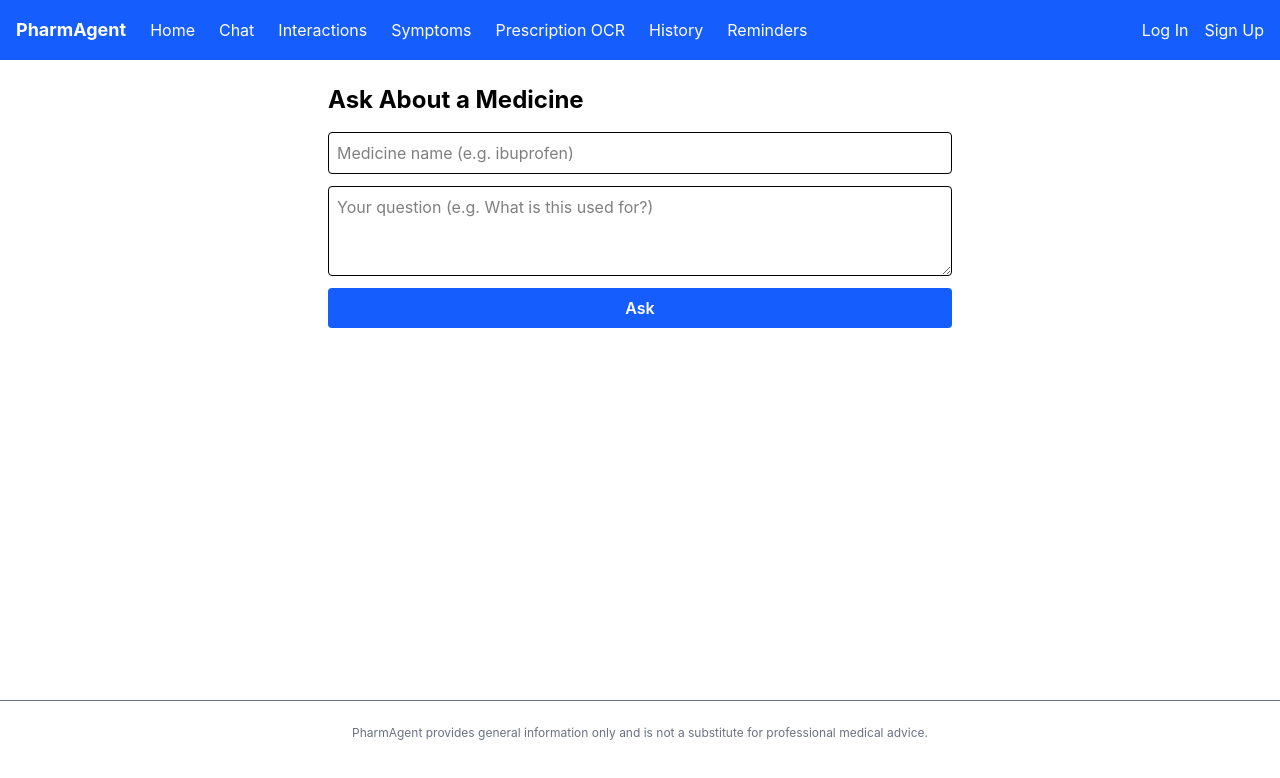
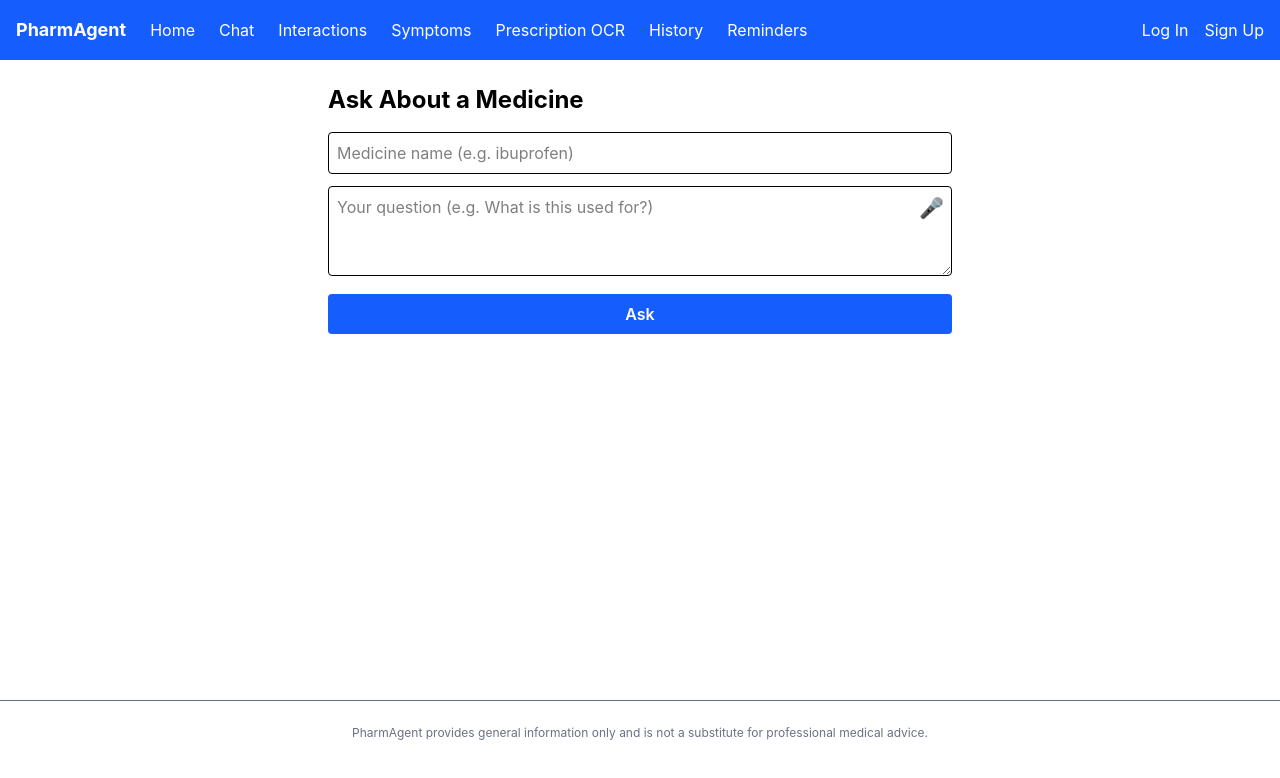
Before and after one commit to SharadaBende/pharmagent-ai-medicine-assistant, a React app in the folder frontend/: page /chat in a window 1280 px wide. Shown: the top 778 px of the page. Built offline with nearby package versions, Linux system fonts and the light colour scheme; the HTML template or start-up script is replaced by a standard one.

Commit message:
Add voice input to Chat page using Web Speech API

```diff
--- a/frontend/src/pages/Chat.jsx
+++ b/frontend/src/pages/Chat.jsx
@@ -1,4 +1,4 @@
-import { useState } from 'react'
+import { useState, useRef } from 'react'
 import axios from 'axios'
 import { useAuth } from '../context/AuthContext'
 
@@ -9,6 +9,34 @@ function Chat() {
   const [loading, setLoading] = useState(false)
   const [error, setError] = useState('')
   const { token } = useAuth()
+  const [isListening, setIsListening] = useState(false)
+const recognitionRef = useRef(null)
+
+const startListening = () => {
+  const SpeechRecognition = window.SpeechRecognition || window.webkitSpeechRecognition
+
+  if (!SpeechRecognition) {
+    alert('Voice input is not supported in this browser. Try Chrome.')
+    return
+  }
+
+  const recognition = new SpeechRecognition()
+  recognition.lang = 'en-US'
+  recognition.interimResults = false
+  recognition.maxAlternatives = 1
+
+  recognition.onstart = () => setIsListening(true)
+  recognition.onend = () => setIsListening(false)
+  recognition.onerror = () => setIsListening(false)
+
+  recognition.onresult = (event) => {
+    const transcript = event.results[0][0].transcript
+    setQuestion((prev) => (prev ? prev + ' ' + transcript : transcript))
+  }
+
+  recognitionRef.current = recognition
+  recognition.start()
+}
 
   const handleSubmit = async (e) => {
     e.preventDefault()
@@ -48,14 +76,24 @@ function Chat() {
           className="border rounded p-2"
           required
         />
+        <div className="relative">
   <textarea
     placeholder="Your question (e.g. What is this used for?)"
     value={question}
     onChange={(e) => setQuestion(e.target.value)}
-          className="border rounded p-2"
+    className="border rounded p-2 w-full pr-12"
     rows={3}
     required
   />
+  <button
+    type="button"
+    onClick={startListening}
+    className={`absolute right-2 top-2 text-xl ${isListening ? 'text-red-600 animate-pulse' : 'text-gray-500'}`}
+    title="Speak your question"
+  >
+    🎤
+  </button>
+</div>
         <button
           type="submit"
           disabled={loading}
```
Lines whose indentation alone changed are shown as unchanged.
